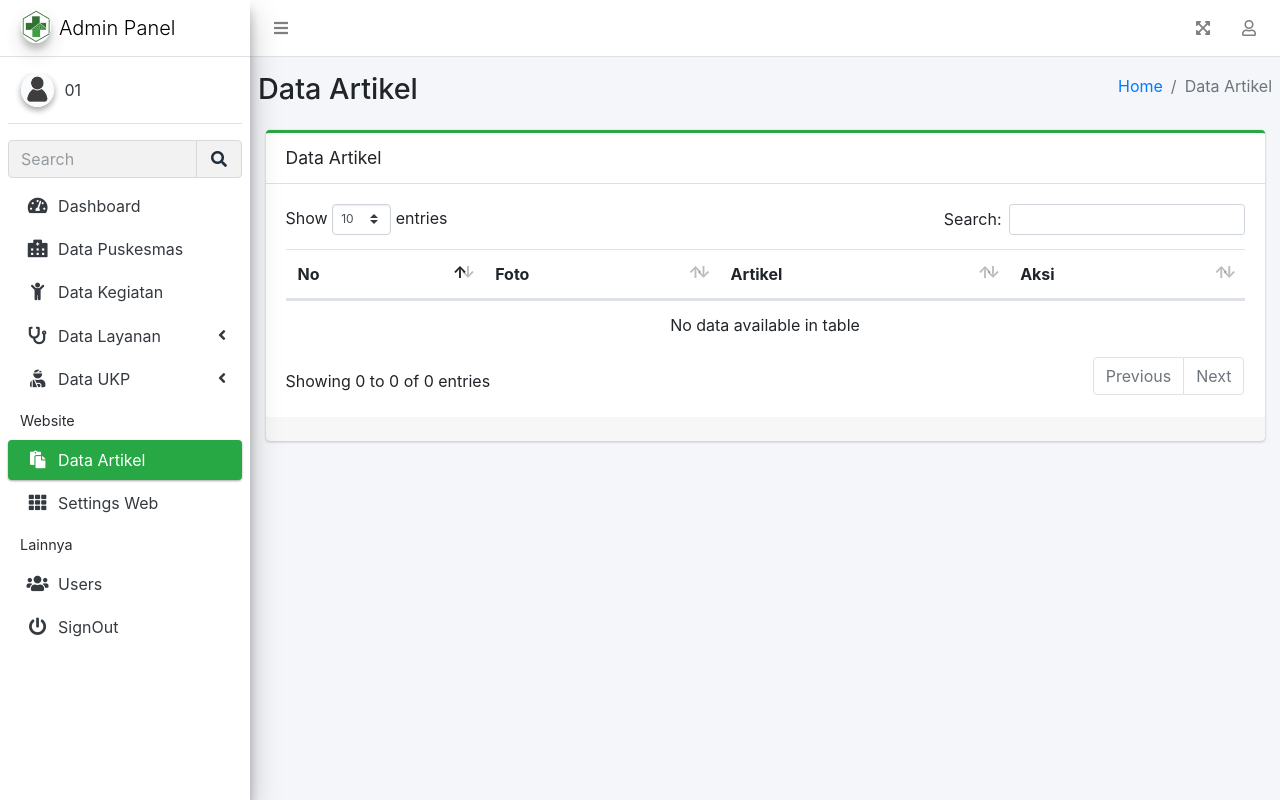
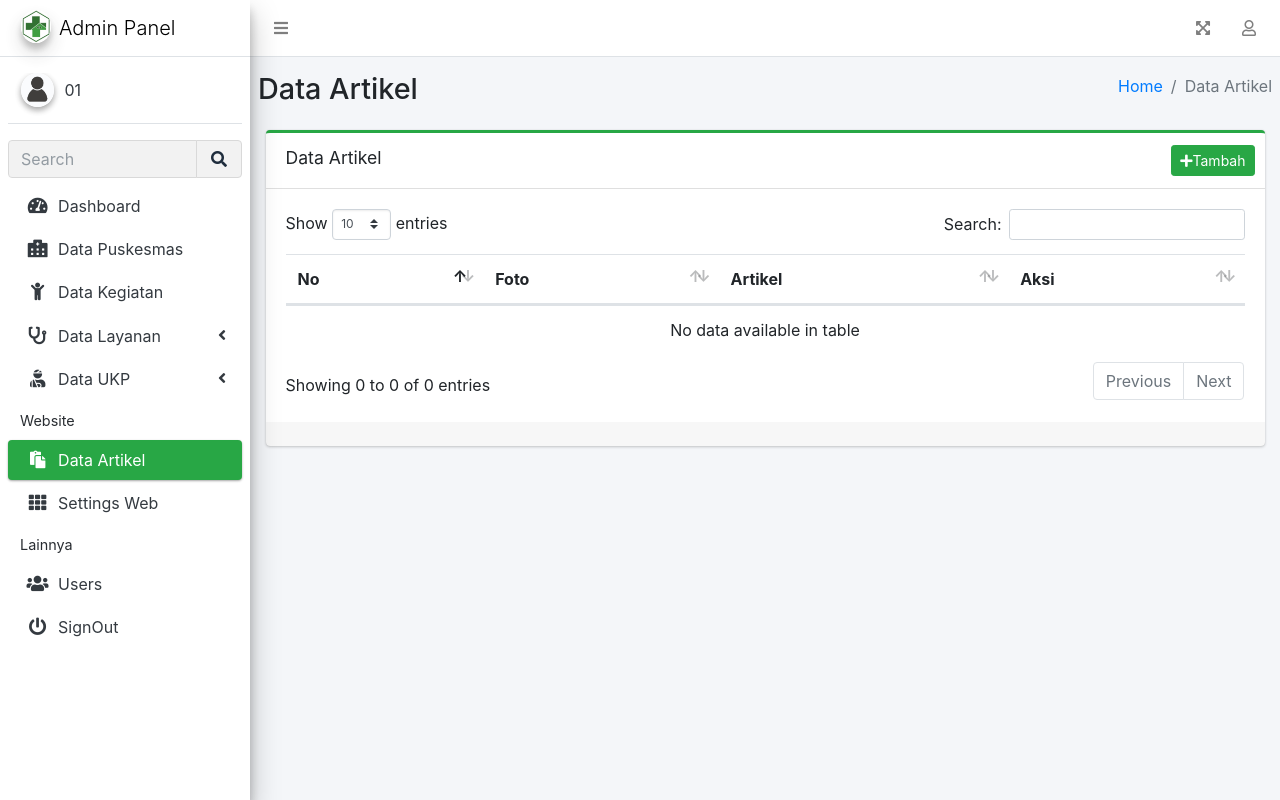
Before and after one commit to 13323021GraceYosheva/PA-1-Kelompok-02, a PHP site: page /admin/artikel.php in a window 1280 px wide. Run offline with PHP 8.4, Linux system fonts and the light colour scheme; a user stored in the database is signed in; data that the repository does not hold is empty; some libraries are stand-ins or nearby versions.

Commit message:
Update artikel.php

```diff
--- a/admin/artikel.php
+++ b/admin/artikel.php
@@ -26,6 +26,8 @@
                         <div class="card-header">
                             <div class="card-title">Data Artikel</div>
                             <div class="card-tools">
+                                <a href="#" data-toggle="modal" data-target="#modalTambahArtikel"
+                                    class="btn btn-success btn-sm"><i class="fas fa-plus"></i>Tambah</a>
                             </div>
 
                         </div>
```
